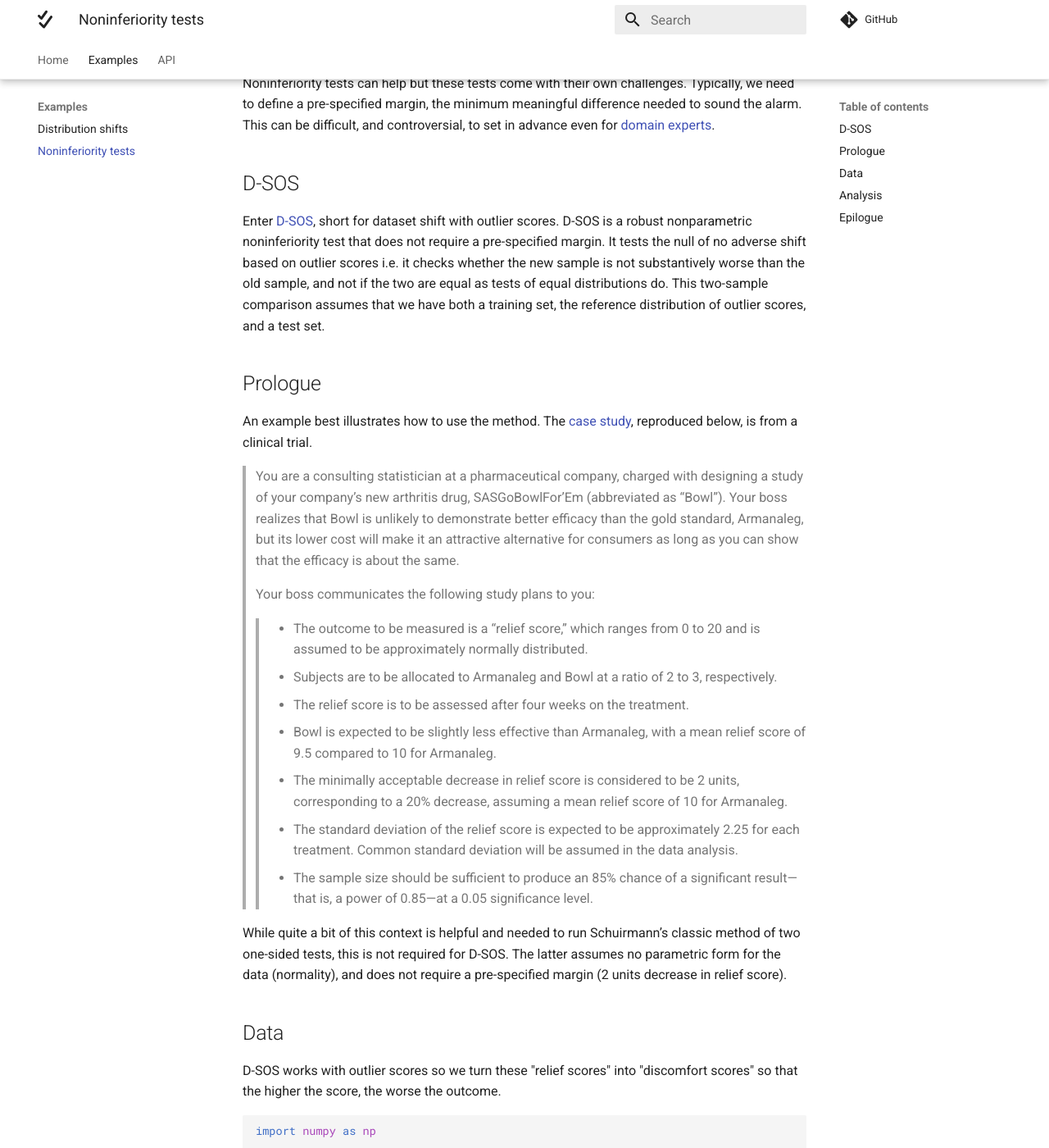
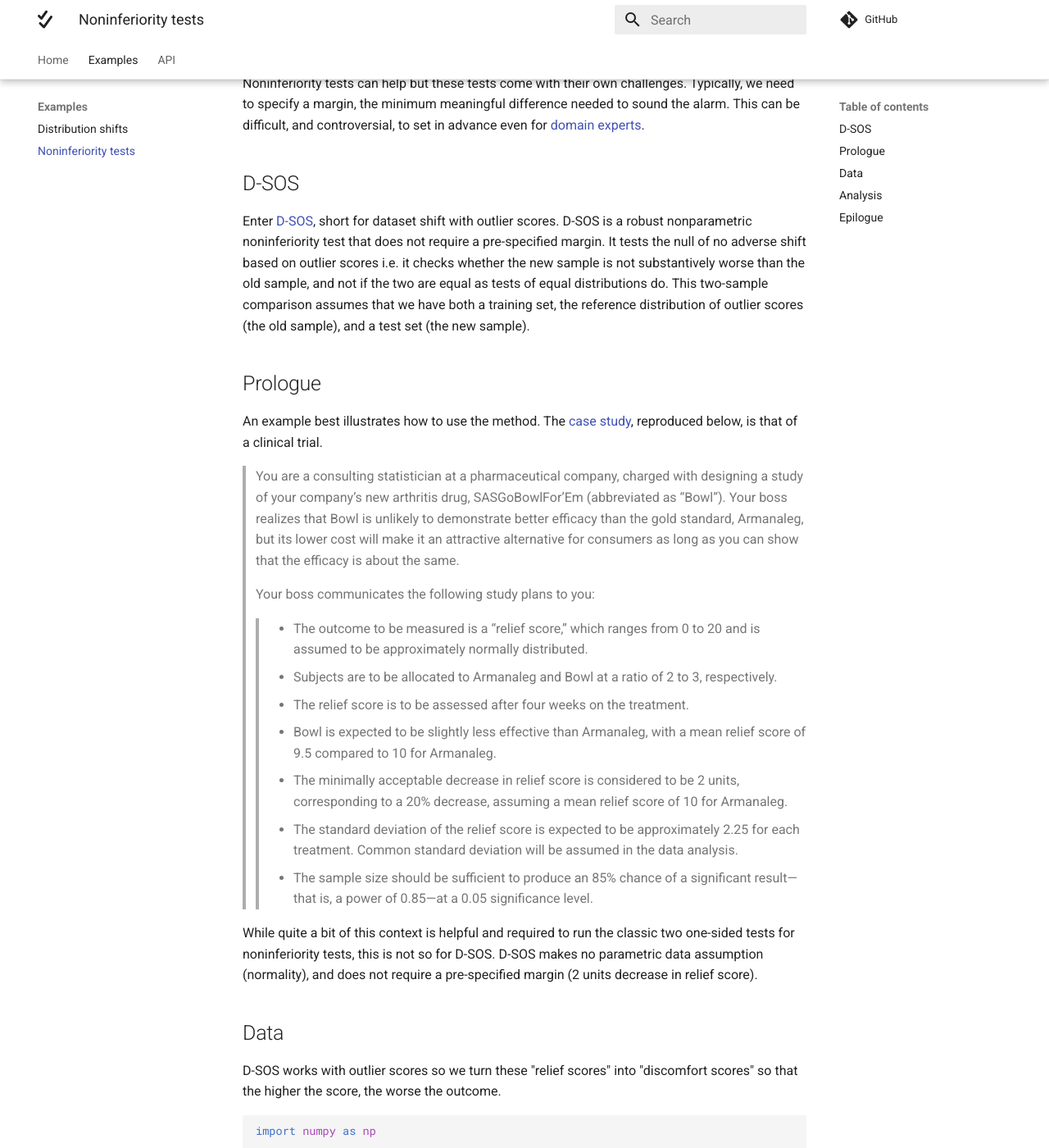
Before and after one commit to vathymut/samesame, an MkDocs documentation site: the page built from docs/examples/noninferiority.md, in a window 1280 px wide and 1400 px high, scrolled down 207 px. Shown: the whole window at 82% size. Built offline with MkDocs 1.6.1 and Material for MkDocs 9.7.7, drawn with Linux system fonts in a browser that asks for light colours; comment, search, counter and statistics services are not loaded.

Commit message:
Refine wording and structure in noninferiority.md for clarity and consistency

```diff
--- a/docs/examples/noninferiority.md
+++ b/docs/examples/noninferiority.md
@@ -4,7 +4,10 @@ Sometimes the pertinent question is, are we worse off? And when that is so,
 statistical tests of equal distribution and of mean difference are not the
 best tools for the job (see [here](https://vathymut.org/posts/2023-01-03-are-you-ok/)).
 
-Noninferiority tests can help but these tests come with their own challenges. Typically, we need to define a pre-specified margin, the minimum meaningful difference needed to sound the alarm. This can be difficult, and controversial, to set in advance even for [domain experts](https://doi.org/10.1111/bcp.13280).
+Noninferiority tests can help but these tests come with their own challenges.
+Typically, we need to specify a margin, the minimum meaningful difference needed
+to sound the alarm. This can be difficult, and controversial, to set in advance
+even for [domain experts](https://doi.org/10.1111/bcp.13280).
 
 ## D-SOS
 
@@ -15,13 +18,13 @@ margin. It tests the null of no adverse shift based on outlier scores i.e.
 it checks whether the new sample is not substantively worse than the old
 sample, and not if the two are equal as tests of equal distributions do. This
 two-sample comparison assumes that we have both a training set, the reference
-distribution of outlier scores, and a test set.
+distribution of outlier scores (the old sample), and a test set (the new sample).
 
 ## Prologue
 
 An example best illustrates how to use the method. The
 [case study](https://support.sas.com/resources/papers/proceedings15/SAS1911-2015.pdf),
-reproduced below, is from a clinical trial.
+reproduced below, is that of a clinical trial.
 
 > You are a consulting statistician at a pharmaceutical company, charged with
 > designing a study of your company’s new arthritis drug, SASGoBowlFor’Em
@@ -47,10 +50,10 @@ reproduced below, is from a clinical trial.
 >> result—that is, a power of 0.85—at a 0.05 significance level.
 
 
-While quite a bit of this context is helpful and needed to run Schuirmann’s
-classic method of two one-sided tests, this is not required for D-SOS. The
-latter assumes no parametric form for the data (normality), and does not require
-a pre-specified margin (2 units decrease in relief score).
+While quite a bit of this context is helpful and required to run the classic
+two one-sided tests for noninferiority tests, this is not so for D-SOS. D-SOS makes
+no parametric data assumption (normality), and does not require a pre-specified
+margin (2 units decrease in relief score).
 
 ## Data
 
```
